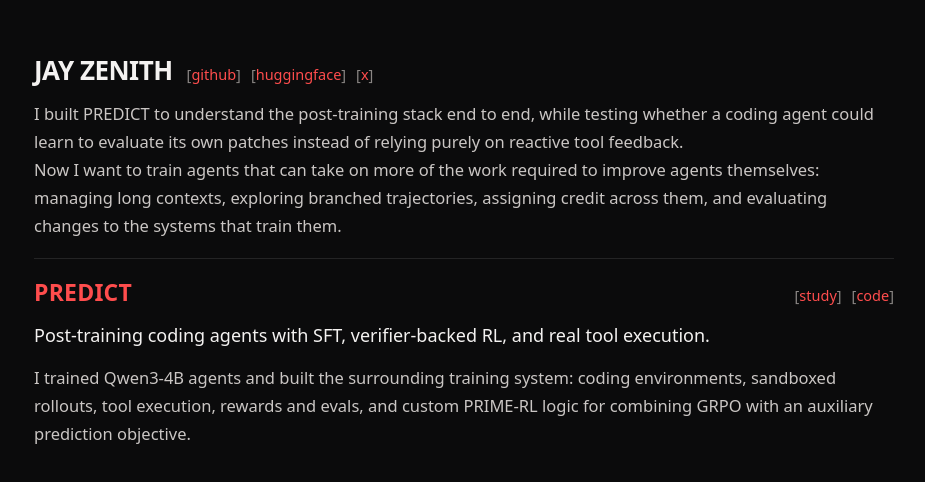
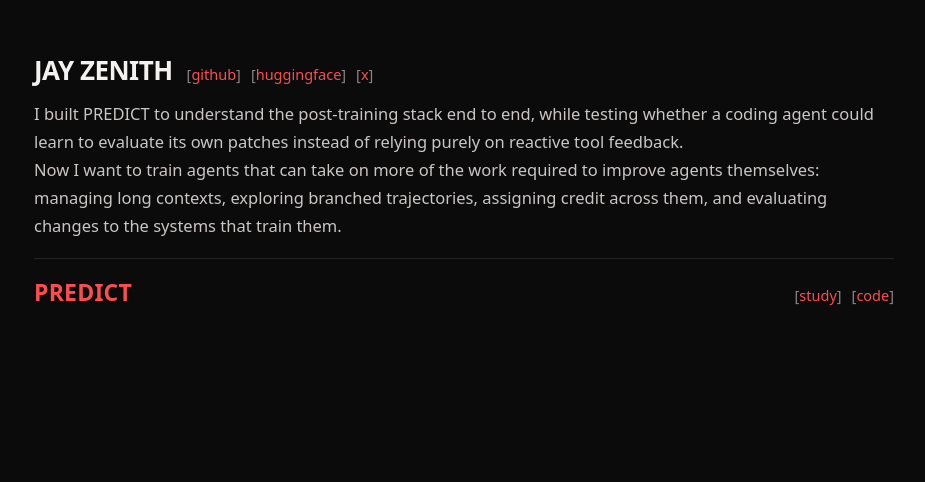
Before and after one commit to JayZenith/portfolio, a React (Create React App) app: page / in a window 1280 px wide. Shown: the top 482 px of the page, without its empty margins (176-1101 px from the left). Built offline with nearby package versions, Linux system fonts and the light colour scheme; the HTML template or start-up script is replaced by a standard one.

Commit message:
Simplify PREDICT project entry

```diff
--- a/src/MainPage.js
+++ b/src/MainPage.js
@@ -50,17 +50,6 @@ function MainPage() {
           </div>
         </div>
 
-        <article className="project-copy">
-          <p className="project-lede">
-            Post-training coding agents with SFT, verifier-backed RL, and real tool execution.
-          </p>
-
-          <p>
-            I trained Qwen3-4B agents and built the surrounding training system: coding environments,
-            sandboxed rollouts, tool execution, rewards and evals, and custom PRIME-RL logic for
-            combining GRPO with an auxiliary prediction objective.
-          </p>
-        </article>
       </section>
     </main>
   );
```
